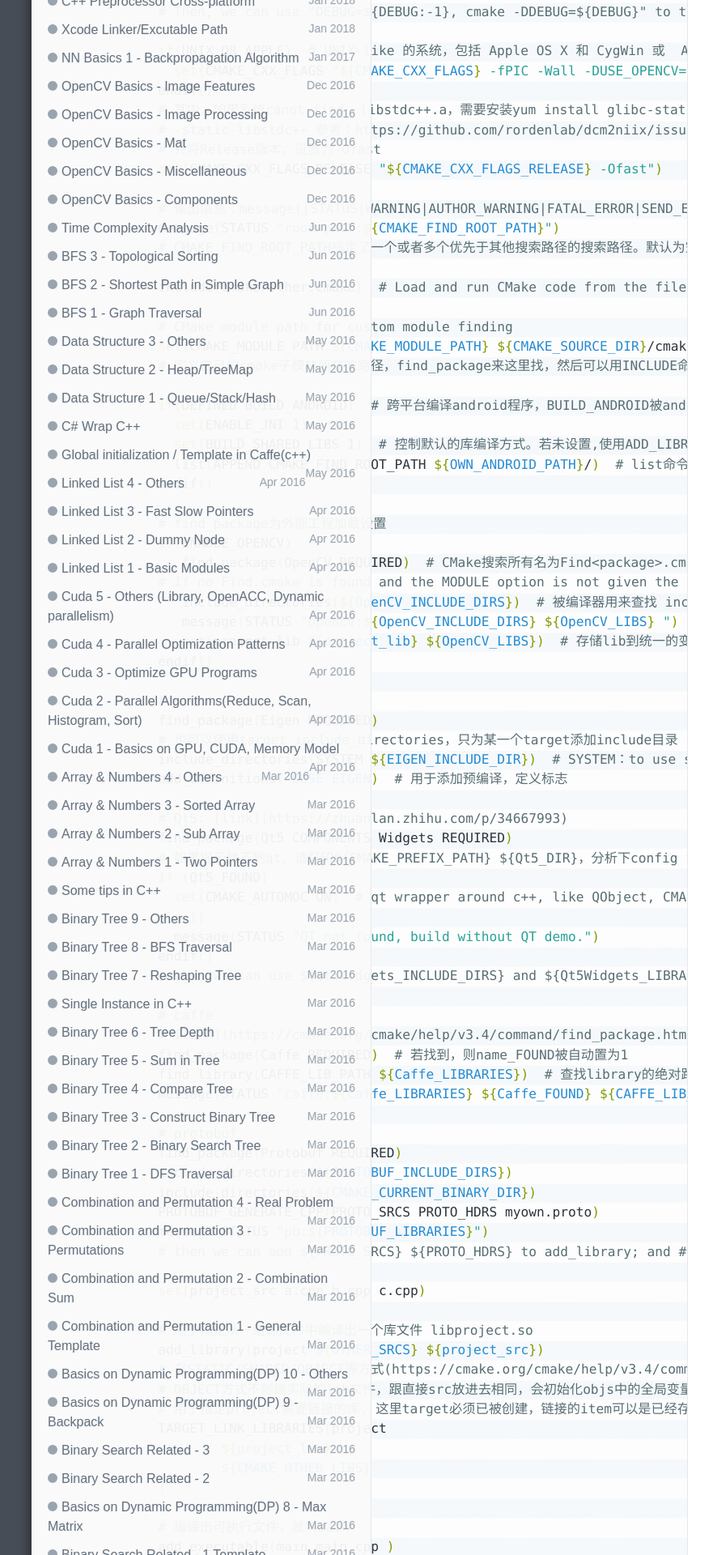
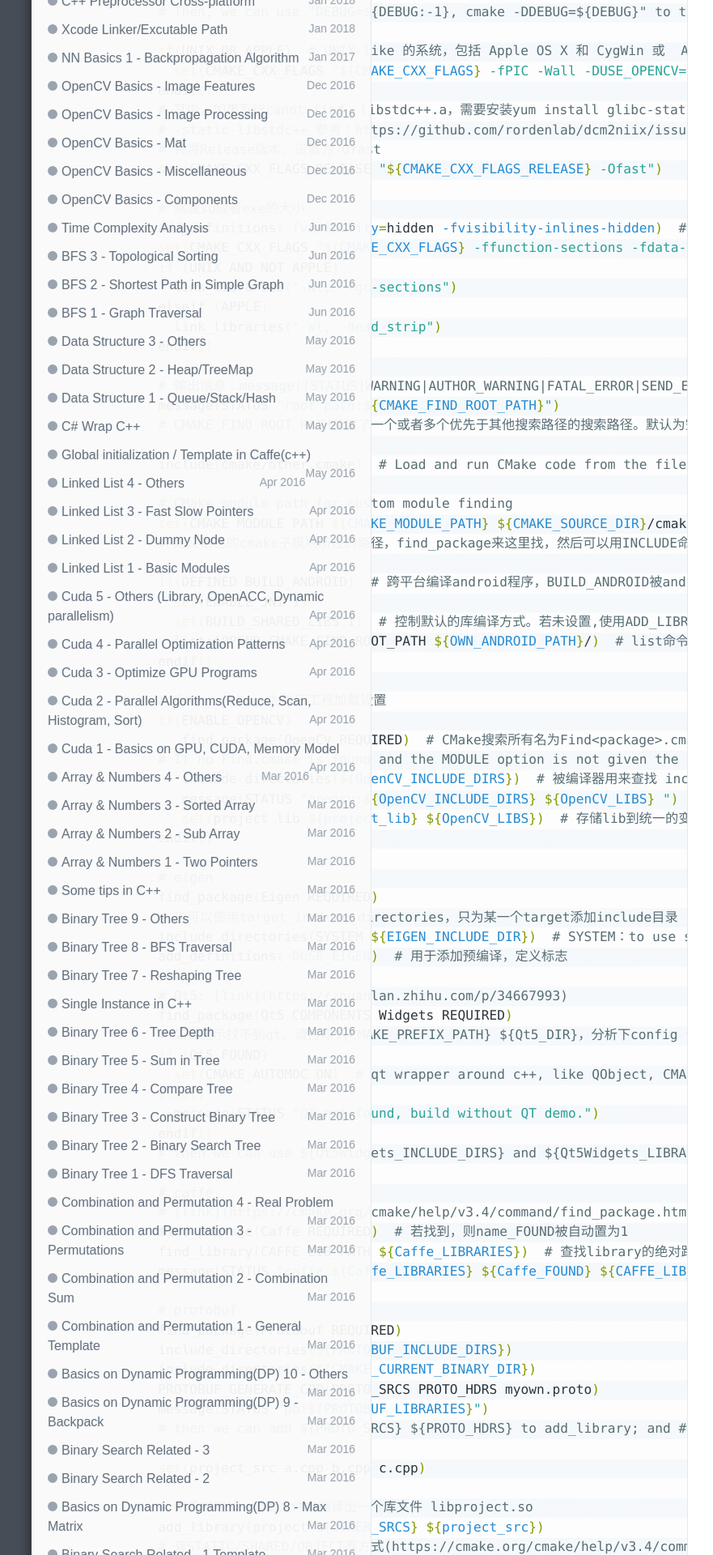
Before and after one commit to wykvictor/wykvictor.github.io, a Jekyll site: the page built from _posts/resources/2016-01-27-CMake-Cheatsheet.md, in a window 1280 px wide. Shown: the part 1118-3038 px from the top of the page at 81% size, without its empty margins (126-1007 px from the left). Built offline with Jekyll 4.4.1, drawn with Linux system fonts in a browser that asks for light colours; some of the changed text lies outside the part shown.

Commit message:
reduce so/exe size by gcc flags

```diff
--- a/_posts/resources/2016-01-27-CMake-Cheatsheet.md
+++ b/_posts/resources/2016-01-27-CMake-Cheatsheet.md
@@ -46,6 +46,15 @@
 # -static-libstdc++ 参考：https://github.com/rordenlab/dcm2niix/issues/137
 # 只将Release版本，设置为-Ofast
 set(CMAKE_CXX_FLAGS_RELEASE "${CMAKE_CXX_FLAGS_RELEASE} -Ofast")
+
+# 缩减so或者exe的大小
+add_definitions(-fvisibility=hidden -fvisibility-inlines-hidden)  # 6.8-> 6.1M
+set(CMAKE_CXX_FLAGS "${CMAKE_CXX_FLAGS} -ffunction-sections -fdata-sections")  # 6.1 -> 5.4M
+if (UNIX AND NOT APPLE)
+  link_libraries("-Wl, --gc-sections")
+elseif (APPLE)
+  link_libraries("-Wl, -dead_strip")
+endif()
 
 # 输出信息：message([STATUS|WARNING|AUTHOR_WARNING|FATAL_ERROR|SEND_ERROR] “message to display” …)
 message(STATUS "root path:${CMAKE_FIND_ROOT_PATH}")
```
